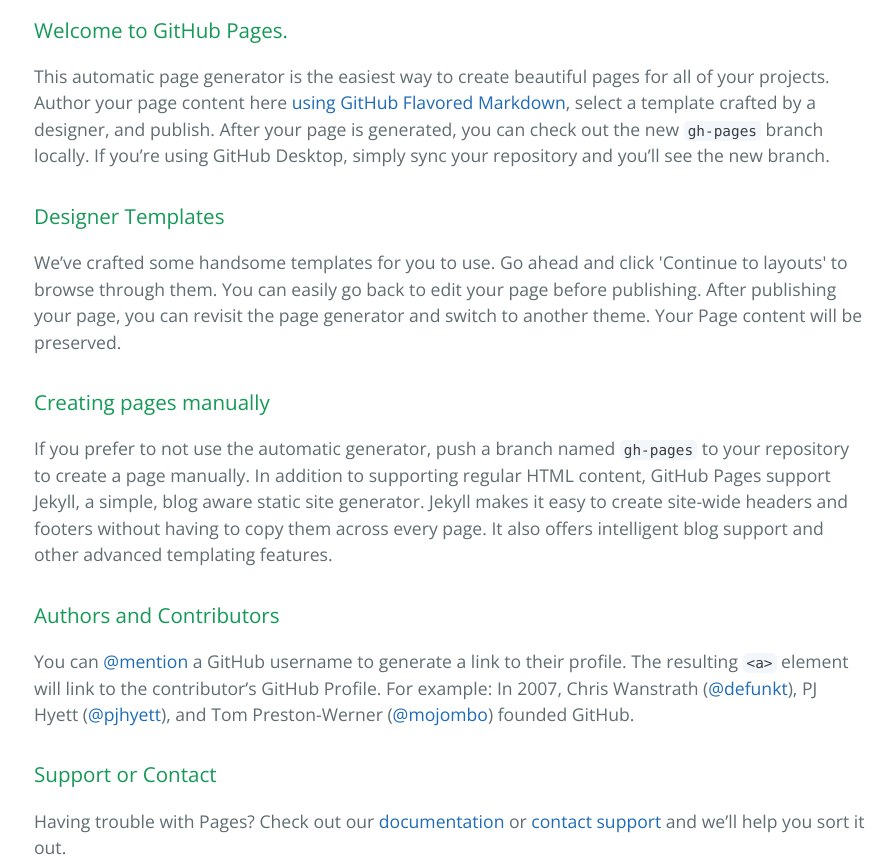
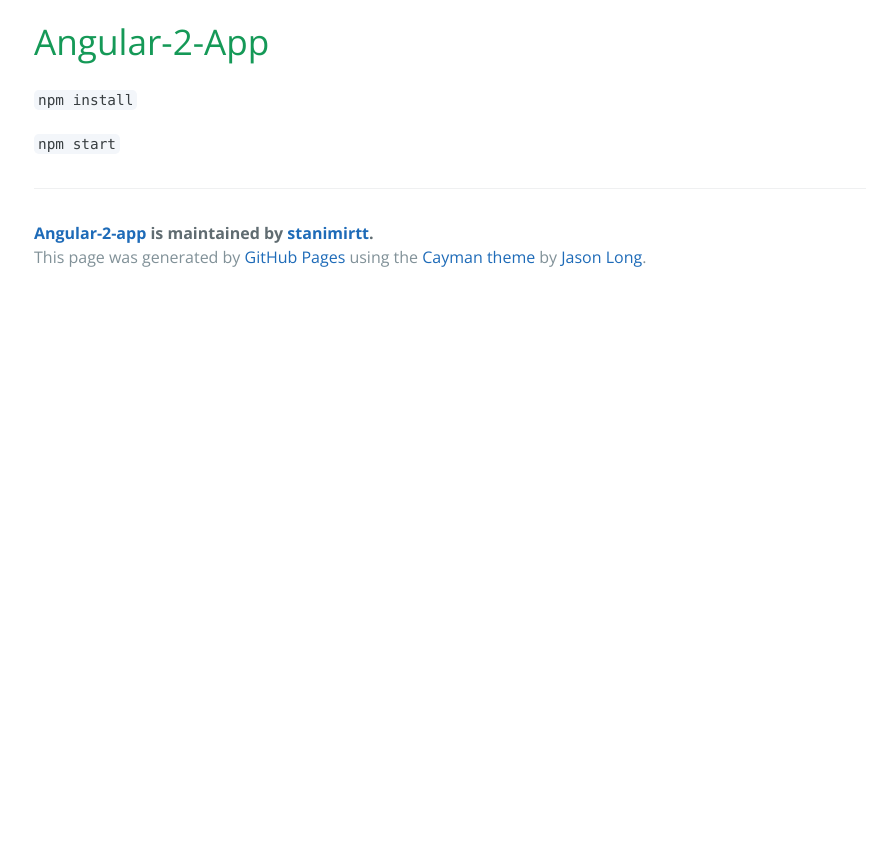
Before and after one commit to stanimirtt/Angular-2-App, a plain HTML site: page index.html in a window 1280 px wide. Shown: the part 400-1264 px from the top of the page, without its empty margins (190-1082 px from the left). After the commit the page ends 800 px from the top, so only its background shows below. Drawn offline with nearby package versions, Linux system fonts and the light colour scheme.

```diff
--- a/index.html
+++ b/index.html
@@ -19,30 +19,12 @@
     </section>
 
     <section class="main-content">
-      <h3>
-<a id="welcome-to-github-pages" class="anchor" href="#welcome-to-github-pages" aria-hidden="true"><span aria-hidden="true" class="octicon octicon-link"></span></a>Welcome to GitHub Pages.</h3>
+      <h1>
+<a id="angular-2-app" class="anchor" href="#angular-2-app" aria-hidden="true"><span aria-hidden="true" class="octicon octicon-link"></span></a>Angular-2-App</h1>
 
-<p>This automatic page generator is the easiest way to create beautiful pages for all of your projects. Author your page content here <a href="https://guides.github.com/features/mastering-markdown/">using GitHub Flavored Markdown</a>, select a template crafted by a designer, and publish. After your page is generated, you can check out the new <code>gh-pages</code> branch locally. If you’re using GitHub Desktop, simply sync your repository and you’ll see the new branch.</p>
+<p><code>npm install</code></p>
 
-<h3>
-<a id="designer-templates" class="anchor" href="#designer-templates" aria-hidden="true"><span aria-hidden="true" class="octicon octicon-link"></span></a>Designer Templates</h3>
-
-<p>We’ve crafted some handsome templates for you to use. Go ahead and click 'Continue to layouts' to browse through them. You can easily go back to edit your page before publishing. After publishing your page, you can revisit the page generator and switch to another theme. Your Page content will be preserved.</p>
-
-<h3>
-<a id="creating-pages-manually" class="anchor" href="#creating-pages-manually" aria-hidden="true"><span aria-hidden="true" class="octicon octicon-link"></span></a>Creating pages manually</h3>
-
-<p>If you prefer to not use the automatic generator, push a branch named <code>gh-pages</code> to your repository to create a page manually. In addition to supporting regular HTML content, GitHub Pages support Jekyll, a simple, blog aware static site generator. Jekyll makes it easy to create site-wide headers and footers without having to copy them across every page. It also offers intelligent blog support and other advanced templating features.</p>
-
-<h3>
-<a id="authors-and-contributors" class="anchor" href="#authors-and-contributors" aria-hidden="true"><span aria-hidden="true" class="octicon octicon-link"></span></a>Authors and Contributors</h3>
-
-<p>You can <a href="https://help.github.com/articles/basic-writing-and-formatting-syntax/#mentioning-users-and-teams" class="user-mention">@mention</a> a GitHub username to generate a link to their profile. The resulting <code>&lt;a&gt;</code> element will link to the contributor’s GitHub Profile. For example: In 2007, Chris Wanstrath (<a href="https://github.com/defunkt" class="user-mention">@defunkt</a>), PJ Hyett (<a href="https://github.com/pjhyett" class="user-mention">@pjhyett</a>), and Tom Preston-Werner (<a href="https://github.com/mojombo" class="user-mention">@mojombo</a>) founded GitHub.</p>
-
-<h3>
-<a id="support-or-contact" class="anchor" href="#support-or-contact" aria-hidden="true"><span aria-hidden="true" class="octicon octicon-link"></span></a>Support or Contact</h3>
-
-<p>Having trouble with Pages? Check out our <a href="https://help.github.com/pages">documentation</a> or <a href="https://github.com/contact">contact support</a> and we’ll help you sort it out.</p>
+<p><code>npm start</code></p>
 
       <footer class="site-footer">
         <span class="site-footer-owner"><a href="https://github.com/stanimirtt/Angular-2-App">Angular-2-app</a> is maintained by <a href="https://github.com/stanimirtt">stanimirtt</a>.</span>
```
Also changed, not shown: params.json (+1 -1 lines).
